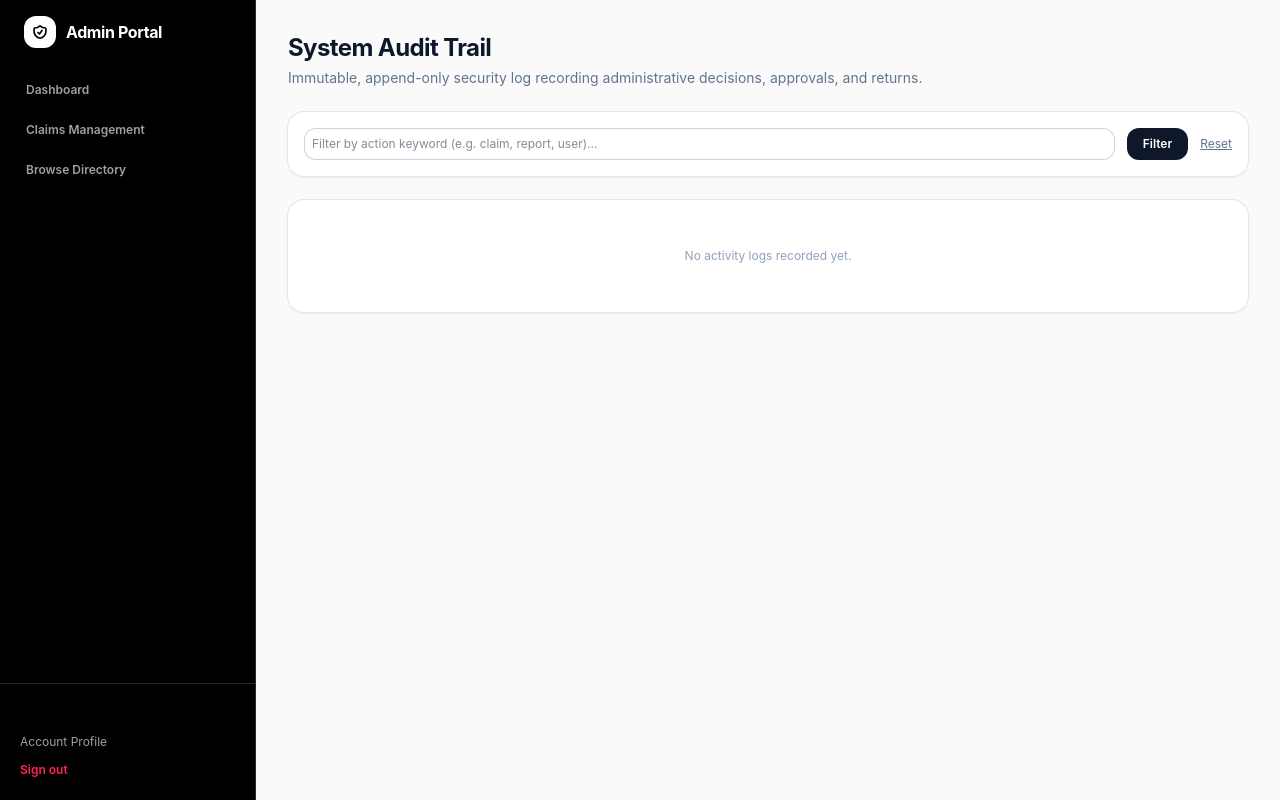
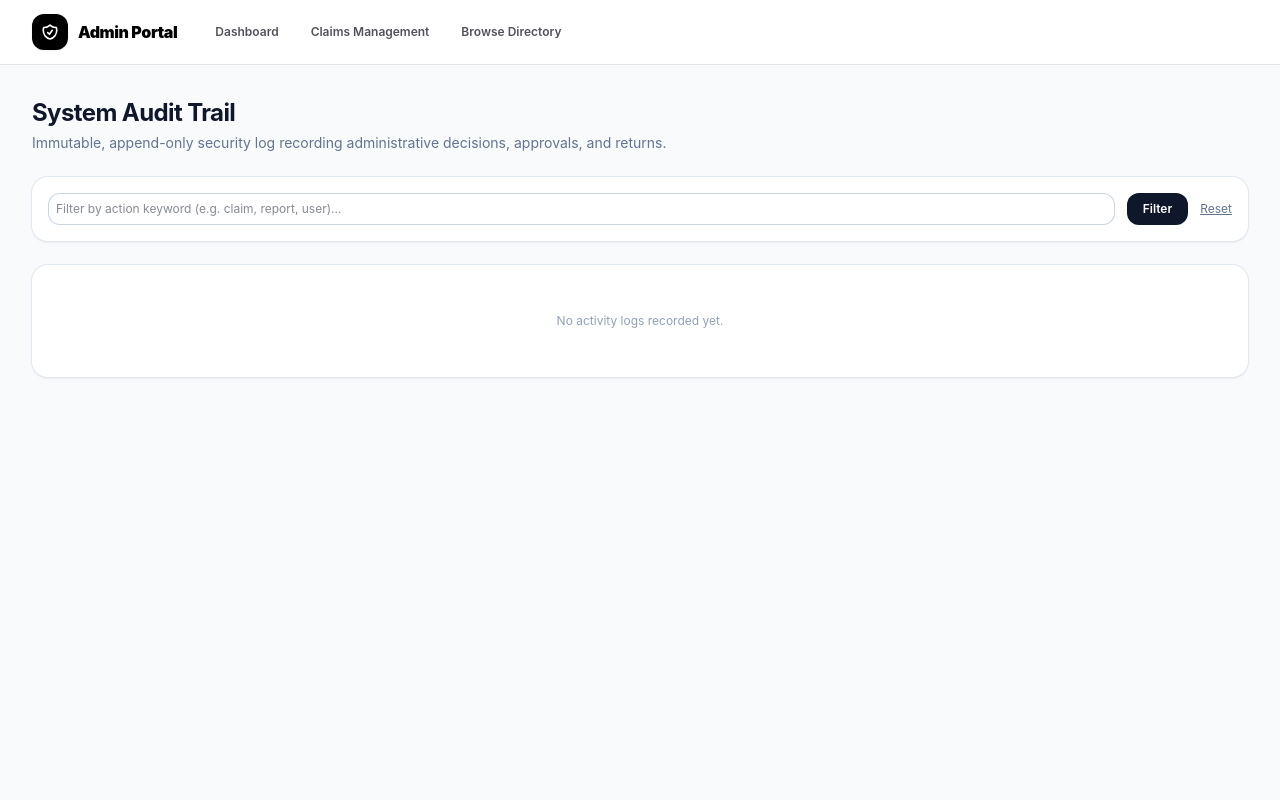
Before and after one commit to khanna-svg/campus-lost-found, a Laravel app: template resources/views/admin/logs/index.blade.php in a window 1280 px wide. Run offline with Laravel 12, Linux system fonts and the light colour scheme; the template is opened without the code that fills it, so the values that code supplies are empty; style sheets or scripts are compiled from the project's sources.

Commit message:
feat(admin): replace sidebar with clean top header navbar matching student side

```diff
--- a/resources/views/components/layouts/admin.blade.php
+++ b/resources/views/components/layouts/admin.blade.php
@@ -6,84 +6,130 @@
         ['label' => 'Browse Directory', 'route' => 'items.index', 'match' => 'items.*'],
     ];
 @endphp
-<x-layouts.base :title="$title ? 'Admin · '.$title : 'Campus Lost & Found · Admin Console'">
-    <div class="min-h-screen lg:flex bg-zinc-50">
-        {{-- Sidebar (desktop) / top bar (mobile) in Monochrome Black & White --}}
-        <aside class="bg-black text-zinc-300 lg:sticky lg:top-0 lg:h-screen lg:w-64 lg:shrink-0 border-r border-zinc-800 lg:flex lg:flex-col lg:justify-between">
-            <div class="flex-1 lg:flex lg:flex-col min-h-0">
-                <div class="flex h-16 items-center justify-between px-4 lg:px-6">
-                    <a href="{{ route('admin.dashboard') }}" class="flex items-center gap-2.5 font-bold tracking-tight text-white">
-                        <span class="flex h-8 w-8 items-center justify-center rounded-xl bg-white text-black shadow-xs">
-                            <svg class="h-4 w-4" fill="none" viewBox="0 0 24 24" stroke-width="2.5" stroke="currentColor">
+<x-layouts.base :title="$title ? 'Admin · '.$title : 'Campus Lost & Found · Admin Portal'">
+    {{-- Top Header Navbar (Identical layout style to student/user side) --}}
+    <header class="sticky top-0 z-40 border-b border-zinc-200 bg-white/95 backdrop-blur">
+        <div class="mx-auto flex h-16 max-w-7xl items-center justify-between px-4 sm:px-6 lg:px-8">
+            {{-- Brand & Desktop Navigation --}}
+            <div class="flex items-center gap-6">
+                <a href="{{ route('admin.dashboard') }}" class="flex items-center gap-2.5 font-bold tracking-tight text-zinc-900">
+                    <span class="flex h-9 w-9 items-center justify-center rounded-xl bg-black text-white shadow-xs">
+                        <svg class="h-4.5 w-4.5" fill="none" viewBox="0 0 24 24" stroke-width="2.2" stroke="currentColor">
                             <path stroke-linecap="round" stroke-linejoin="round" d="M9 12.75 11.25 15 15 9.75m-3-7.036A11.959 11.959 0 0 1 3.598 6 11.99 11.99 0 0 0 3 9.749c0 5.592 3.824 10.29 9 11.623 5.176-1.332 9-6.03 9-11.622 0-1.31-.21-2.571-.598-3.751h-.152c-3.196 0-6.1-1.248-8.25-3.285Z" />
                         </svg>
                     </span>
-                        <span>Admin Portal</span>
+                    <span class="text-base font-black tracking-tight text-black">Admin Portal</span>
                 </a>
-                    <button type="button" data-nav-toggle="admin-menu" aria-expanded="false" aria-controls="admin-menu"
-                            class="rounded-lg p-2 text-zinc-300 hover:bg-zinc-800 lg:hidden">
-                        <span class="sr-only">Toggle menu</span>
-                        <svg class="h-6 w-6" fill="none" viewBox="0 0 24 24" stroke-width="1.5" stroke="currentColor"><path stroke-linecap="round" stroke-linejoin="round" d="M3.75 6.75h16.5M3.75 12h16.5m-16.5 5.25h16.5" /></svg>
-                    </button>
-                </div>
 
-                <div id="admin-menu" class="hidden px-3 pb-4 lg:block flex-1 overflow-y-auto">
-                    <nav class="flex flex-col gap-1 pt-2" aria-label="Admin Navigation">
+                {{-- Desktop Navigation Links in Header --}}
+                <nav class="hidden items-center gap-1 sm:flex" aria-label="Admin Navigation">
                     @foreach ($nav as $item)
                         <a href="{{ route($item['route']) }}"
                            @class([
-                                   'rounded-xl px-3.5 py-2.5 text-xs font-semibold transition',
-                                   'bg-zinc-800 text-white font-bold' => request()->routeIs($item['match']),
-                                   'text-zinc-400 hover:bg-zinc-900 hover:text-white' => ! request()->routeIs($item['match']),
+                               'rounded-xl px-3.5 py-2 text-xs font-semibold transition-colors',
+                               'bg-zinc-100 text-black font-bold' => request()->routeIs($item['match']),
+                               'text-zinc-600 hover:bg-zinc-50 hover:text-black' => ! request()->routeIs($item['match']),
                            ])
                            @if (request()->routeIs($item['match'])) aria-current="page" @endif>
                             {{ $item['label'] }}
                         </a>
                     @endforeach
                 </nav>
+            </div>
 
-                    {{-- Mobile-only profile block inside the collapsible menu --}}
-                    <div class="mt-8 border-t border-zinc-800 pt-4 px-3 space-y-1 lg:hidden">
-                        <p class="truncate text-xs font-bold text-white">{{ auth()->user()->name }}</p>
-                        <p class="truncate text-[11px] text-zinc-400">{{ auth()->user()->email }}</p>
+            {{-- Right Header Actions: User Profile Dropdown --}}
+            <div class="flex items-center gap-3">
+                @auth
+                    {{-- Profile Dropdown --}}
+                    <div class="relative hidden sm:block" id="admin-user-menu-container">
+                        <button type="button"
+                                id="admin-user-menu-button"
+                                data-dropdown-toggle="admin-user-menu-dropdown"
+                                aria-expanded="false"
+                                aria-haspopup="true"
+                                class="flex items-center gap-2.5 rounded-full p-1.5 text-zinc-700 transition hover:bg-zinc-100 focus:outline-none focus:ring-2 focus:ring-black">
+                            <span class="flex h-8 w-8 items-center justify-center rounded-full bg-black font-semibold text-white">
+                                {{ strtoupper(substr(auth()->user()->name, 0, 1)) }}
+                            </span>
+                            <div class="text-left leading-tight hidden md:block">
+                                <span class="block text-xs font-semibold text-zinc-900">{{ auth()->user()->name }}</span>
+                                <span class="block text-[11px] text-zinc-500">{{ auth()->user()->email }}</span>
+                            </div>
+                            <svg class="h-4 w-4 text-zinc-400" fill="none" viewBox="0 0 24 24" stroke-width="2" stroke="currentColor">
+                                <path stroke-linecap="round" stroke-linejoin="round" d="m19.5 8.25-7.5 7.5-7.5-7.5" />
+                            </svg>
+                        </button>
 
-                        <div class="pt-3">
-                            <a href="{{ route('profile.show') }}" class="block text-xs text-zinc-400 hover:text-white py-1">
+                        <div id="admin-user-menu-dropdown"
+                             class="hidden absolute right-0 mt-2 w-56 origin-top-right rounded-2xl bg-white p-2 shadow-lg ring-1 ring-zinc-900/10 focus:outline-none z-50"
+                             role="menu"
+                             aria-orientation="vertical"
+                             aria-labelledby="admin-user-menu-button">
+                            <div class="border-b border-zinc-100 px-3 py-2.5">
+                                <p class="truncate text-sm font-semibold text-zinc-900">{{ auth()->user()->name }}</p>
+                                <p class="truncate text-xs text-zinc-500 font-medium">{{ auth()->user()->email }}</p>
+                            </div>
+
+                            <div class="py-1">
+                                <a href="{{ route('profile.show') }}" class="flex items-center gap-2 rounded-lg px-3 py-2 text-xs font-medium text-zinc-700 hover:bg-zinc-50 hover:text-black" role="menuitem">
+                                    <svg class="h-4 w-4 text-zinc-400" fill="none" viewBox="0 0 24 24" stroke-width="1.8" stroke="currentColor">
+                                        <path stroke-linecap="round" stroke-linejoin="round" d="M15.75 6a3.75 3.75 0 1 1-7.5 0 3.75 3.75 0 0 1 7.5 0ZM4.501 20.118a7.5 7.5 0 0 1 14.998 0A17.933 17.933 0 0 1 12 21.75c-2.676 0-5.216-.584-7.499-1.632Z" />
+                                    </svg>
                                     Account Profile
                                 </a>
-                            <form method="POST" action="{{ route('logout') }}" class="pt-1">
+                            </div>
+
+                            <div class="border-t border-zinc-100 pt-1">
+                                <form method="POST" action="{{ route('logout') }}">
                                     @csrf
-                                <button type="submit" class="w-full text-left text-xs font-semibold text-rose-500 hover:text-rose-400 py-1">
+                                    <button type="submit" class="flex w-full items-center gap-2 rounded-lg px-3 py-2 text-left text-xs font-semibold text-red-600 hover:bg-red-50" role="menuitem">
+                                        <svg class="h-4 w-4 text-red-500" fill="none" viewBox="0 0 24 24" stroke-width="1.8" stroke="currentColor">
+                                            <path stroke-linecap="round" stroke-linejoin="round" d="M15.75 9V5.25A2.25 2.25 0 0 0 13.5 3h-6a2.25 2.25 0 0 0-2.25 2.25v13.5A2.25 2.25 0 0 0 7.5 21h6a2.25 2.25 0 0 0 2.25-2.25V15m3 0 3-3m0 0-3-3m3 3H9" />
+                                        </svg>
                                         Sign out
                                     </button>
                                 </form>
                             </div>
                         </div>
                     </div>
+                @endauth
+
+                {{-- Mobile Menu Hamburger --}}
+                <button type="button" data-nav-toggle="admin-mobile-menu" aria-expanded="false" aria-controls="admin-mobile-menu"
+                        class="rounded-lg p-2 text-zinc-600 hover:bg-zinc-100 sm:hidden">
+                    <span class="sr-only">Toggle menu</span>
+                    <svg class="h-6 w-6" fill="none" viewBox="0 0 24 24" stroke-width="1.5" stroke="currentColor" aria-hidden="true">
+                        <path stroke-linecap="round" stroke-linejoin="round" d="M3.75 6.75h16.5M3.75 12h16.5m-16.5 5.25h16.5" />
+                    </svg>
+                </button>
+            </div>
         </div>
 
-            {{-- Desktop Profile Block Pinned To Bottom of Sidebar --}}
-            <div class="hidden lg:block border-t border-zinc-800 p-5 space-y-2 bg-black">
-                <p class="truncate text-xs font-bold text-white">{{ auth()->user()->name }}</p>
-                <p class="truncate text-[11px] text-zinc-400">{{ auth()->user()->email }}</p>
+        {{-- Mobile dropdown menu --}}
+        <div id="admin-mobile-menu" class="hidden border-t border-zinc-200 bg-white sm:hidden">
+            @auth
+                <div class="border-b border-zinc-100 px-4 py-3 bg-zinc-50">
+                    <p class="text-sm font-semibold text-zinc-900">{{ auth()->user()->name }}</p>
+                    <p class="text-xs text-zinc-500">{{ auth()->user()->email }}</p>
+                </div>
+            @endauth
+            <nav class="flex flex-col gap-1 px-4 py-3" aria-label="Mobile Admin Navigation">
+                @foreach ($nav as $item)
+                    <a href="{{ route($item['route']) }}" class="rounded-lg px-3 py-2 text-sm font-medium text-zinc-700 hover:bg-zinc-100">{{ $item['label'] }}</a>
+                @endforeach
+                @auth
+                    <a href="{{ route('profile.show') }}" class="rounded-lg px-3 py-2 text-sm font-medium text-zinc-700 hover:bg-zinc-100">Account Profile</a>
+                    <form method="POST" action="{{ route('logout') }}" class="pt-1 border-t border-zinc-100">
+                        @csrf
+                        <button type="submit" class="w-full rounded-lg px-3 py-2 text-left text-sm font-medium text-red-600 hover:bg-red-50">Sign out</button>
+                    </form>
+                @endauth
+            </nav>
+        </div>
+    </header>
 
-                <div class="pt-3 space-y-1">
-                    <a href="{{ route('profile.show') }}" class="block text-xs text-zinc-400 hover:text-white py-0.5 transition">
-                        Account Profile
-                    </a>
-                    <form method="POST" action="{{ route('logout') }}">
-                        @csrf
-                        <button type="submit" class="w-full text-left text-xs font-semibold text-rose-500 hover:text-rose-400 py-0.5 transition">
-                            Sign out
-                        </button>
-                    </form>
-                </div>
-            </div>
-        </aside>
-
-        {{-- Main Admin View Container --}}
-        <main class="min-w-0 flex-1 px-4 py-8 sm:px-8">
+    {{-- Main Admin View Container (Full width, max-w-7xl centered) --}}
+    <main class="mx-auto max-w-7xl px-4 py-8 sm:px-6 lg:px-8">
         {{ $slot }}
     </main>
-    </div>
 </x-layouts.base>
```
Also changed, not shown: 3 other files. Lines whose indentation alone changed are shown as unchanged.
